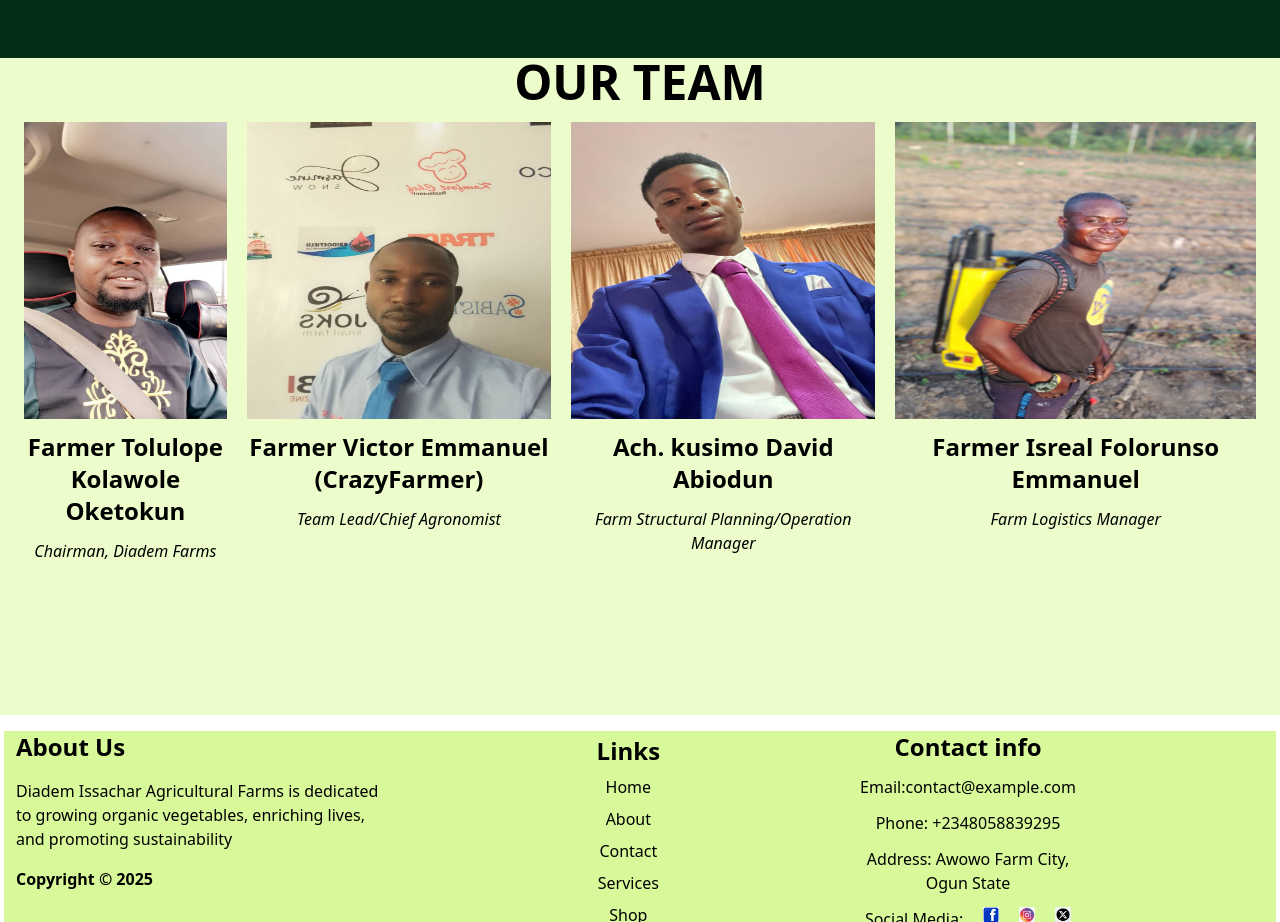
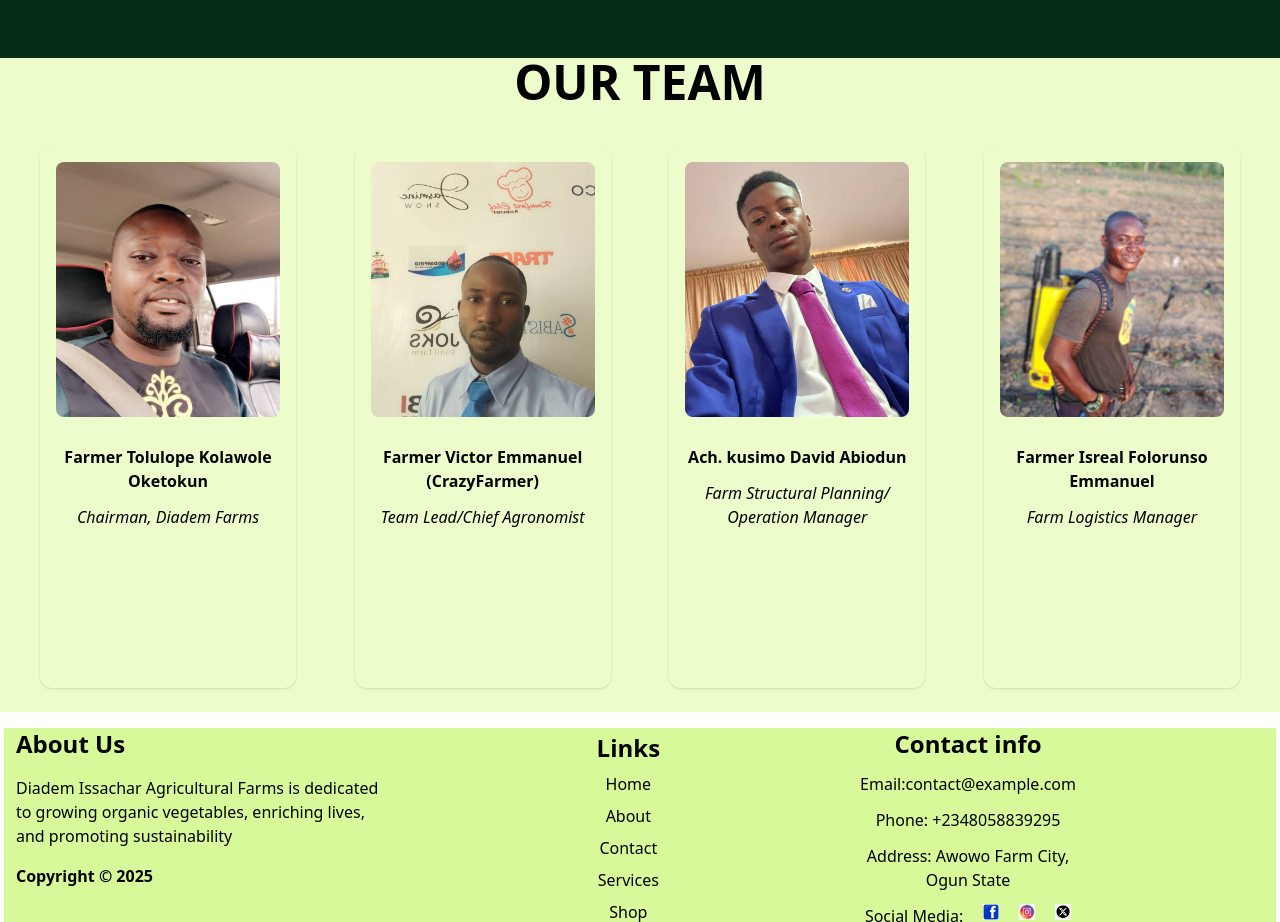
Before and after one commit to Hatooomlaski/diademissachar, a plain HTML site: page index.html in a window 1280 px wide. Shown: the part 1720-2642 px from the top of the page. Drawn offline with Linux system fonts and the light colour scheme.

Commit message:
Implemented the horizontal overflow feature on the team section

```diff
--- a/index.html
+++ b/index.html
@@ -8,7 +8,7 @@
 </head>
 <body>
     <!-- HEADER SECTION -->
-    <header class="flex items-center justify-between bg-lime-300">
+    <header class="md:flex md:items-center md:justify-between flex items-center justify-between bg-lime-300">
             <div>
                 <img src="./img/logo=Default.png" alt="logo" class="w-20 h-20 pb-2.5 pl-2.5 my-4 ml-7">
             </div>
@@ -61,42 +61,43 @@
 
     </div>
     <!-- TEAM SECTION -->
-     <div class=" md:bg-lime-100">
+    <div class=" md:bg-lime-100">
         <h2 class="text-5xl flex justify-center text-black"><b>OUR TEAM</b></h2>
-    <div class="md:flex md:overflow-x-auto md:space-x-5 md:flex-row my-4 mx-6 md:justify-between">
-
-        <div class="flex flex-col text-center gap-3">
-            <img src="./img/Farmer Tolulope Kolawole Oketokun..jpg" alt="Farmer Tolulope Kolawole Oketokun" class="h-1/2">
-            <p class="text-2xl"><b>Farmer Tolulope Kolawole Oketokun</b></p>
+    <div class=" flex overflow-x-auto my-4 mx-6 py-6 px-4 justify-between whitespace-nowrap flex-row
+    md:whitespace-nowrap md:flex md:overflow-x-auto md:my-4 md:px-4 md:justify-between md:mx-6 md:py-6">
+        <!-- -->
+        <div class="flex flex-col text-center gap-3 shrink-0 w-64 rounded-xl shadow p-4 overflow-hidden">
+            <img src="./img/Farmer Tolulope Kolawole Oketokun..jpg" alt="Farmer Tolulope Kolawole Oketokun" class="h-1/2 object-cover rounded-lg mb-4">
+            <h3 ><b>Farmer Tolulope Kolawole <br>Oketokun</b></h3>
             <p><i>Chairman, Diadem Farms</i></p>
         </div>
 
-        <div class="flex flex-col text-center gap-3">
-            <img src="./img/Farmer Victor Emmanuel (CrazyFarmer).jpg" alt="Farmer Victor Emmanuel (CrazyFarmer)" class="h-1/2">
-            <p class="text-2xl"><b>Farmer Victor Emmanuel (CrazyFarmer)</b></p>
+        <div class="flex flex-col text-center gap-3 shrink-0 w-64 rounded-xl shadow p-4 overflow-hidden">
+            <img src="./img/Farmer Victor Emmanuel (CrazyFarmer).jpg" alt="Farmer Victor Emmanuel (CrazyFarmer)" class="h-1/2 object-cover rounded-lg mb-4">
+            <h3 class=""><b>Farmer Victor Emmanuel <br> (CrazyFarmer)</b> </h3>
             <p><i>Team Lead/Chief Agronomist</i></p>
         </div>
 
-        <div class="flex flex-col text-center gap-3">
-            <img src="img/Ach. kusimo David Abiodun.jpg" alt="Ach. kusimo David Abiodun" class="h-1/2">
-            <p class="text-2xl"><b>Ach. kusimo David Abiodun</b></p>
-            <p><i>Farm Structural Planning/Operation Manager</i></p>
+        <div class="flex flex-col text-center gap-3 shrink-0 w-64 rounded-xl shadow p-4 md:text-clip overflow-hidden">
+            <img src="img/Ach. kusimo David Abiodun.jpg" alt="Ach. kusimo David Abiodun" class="h-1/2 object-cover rounded-lg mb-4">
+            <h3 ><b>Ach. kusimo David Abiodun</b></h3>
+            <p><i>Farm Structural Planning/ <br>Operation Manager</i></p>
         </div>
 
-        <div class="flex flex-col text-center gap-3">
-            <img src="./img/Farmer Isreal Folorunso Emmanuel.jpg" alt="Farmer Isreal Folorunso Emmanuel" class="h-1/2">
-            <p class="text-2xl"><b>Farmer Isreal Folorunso Emmanuel</b></p>
+        <div class="flex flex-col text-center gap-3 shrink-0 w-64 rounded-xl shadow p-4 overflow-hidden break-words">
+            <img src="./img/Farmer Isreal Folorunso Emmanuel.jpg" alt="Farmer Isreal Folorunso  Emmanuel" class="h-1/2 object-cover rounded-lg mb-4">
+            <h3><b>Farmer Isreal Folorunso <br> Emmanuel</b></h3>
             <p><i>Farm Logistics Manager</i></p>
         </div>
 
         <!-- <div>
-            <img src="./img/fb img2.jpg" alt="Damola Alayaki" class="h-1/3">
+            <img src="./img/fb img2.jpg" alt="Damola Alayaki" class="h-1/2 shrink-0 w-64 bg-white rounded-xl shadow p-4">
             <p><b>Adedamola Alayaki</b></p>
             <p><i>Software Developer</i></p>
         </div> -->
     </div>
         </div>
-    <footer class="bg-lime-200 md:flex md:gap-50 mx-1">
+    <footer class="bg-lime-200 md:flex md:gap-50 md:mx-1">
         <div class="flex flex-col gap-4 align-middle text-left pl-3">
             <p class="text-2xl"><b>About Us</b></p>
             <p>Diadem Issachar Agricultural Farms is dedicated to growing organic vegetables, enriching lives, and promoting sustainability</p>
```
Also changed, not shown: src/output.css.
